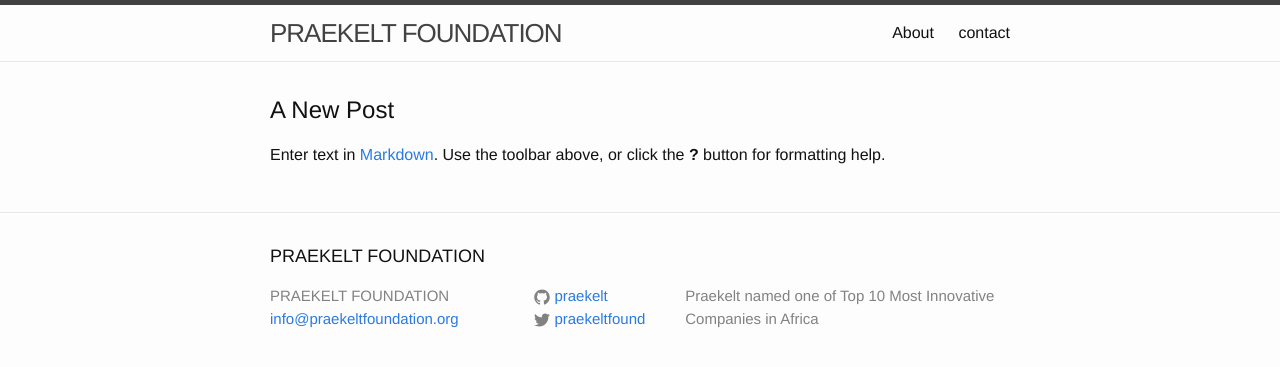
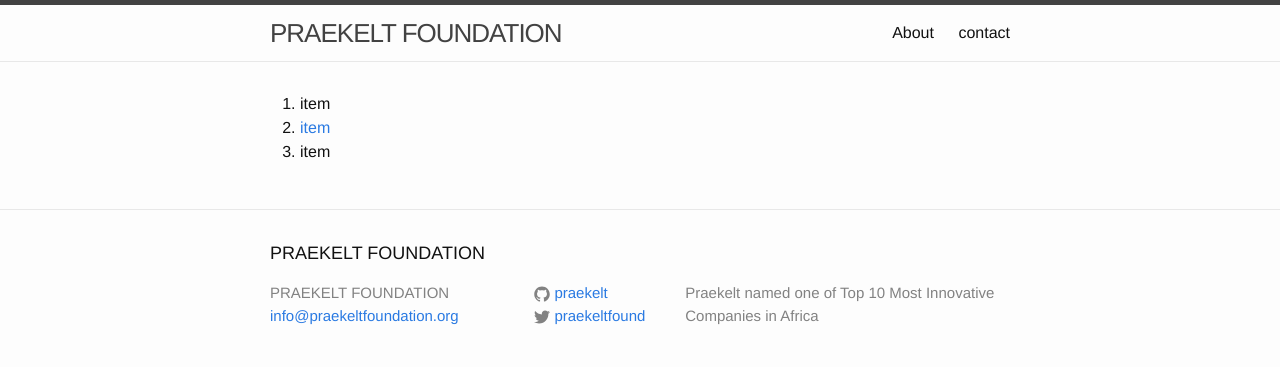
Before and after one commit to praekelt/handbook, a Jekyll site: the page built from contact.md, in a window 1280 px wide. Shown: the top 367 px of the page. Built offline with Jekyll 4.4.1, drawn with Linux system fonts in a browser that asks for light colours.

Commit message:
Updated contact.md

```diff
--- a/contact.md
+++ b/contact.md
@@ -1,7 +1,10 @@
 ---
 layout: default
 title: contact
+published: true
 ---
-## A New Post
 
-Enter text in [Markdown](http://daringfireball.net/projects/markdown/). Use the toolbar above, or click the **?** button for formatting help.
+
+1. item
+2. [item](http://praekelt.github.io/handbook/2015/06/07/Welcome-to-Praekelt.html)
+3. item
```
